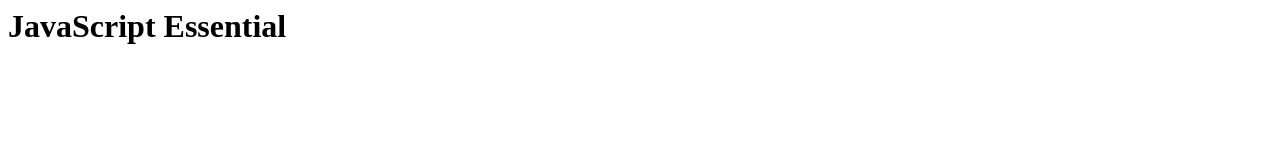
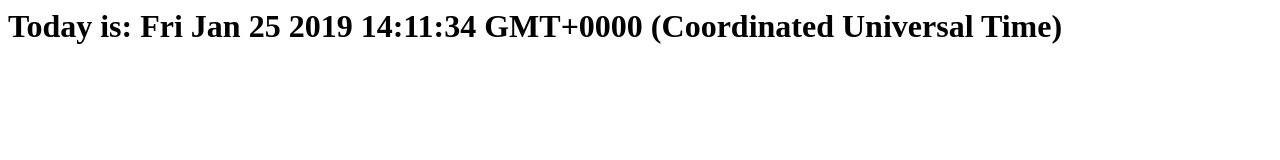
Before and after one commit to bhopals/JavaScriptEssential, a plain HTML site: page index.html in a window 1280 px wide. Drawn offline with Linux system fonts and the light colour scheme.

```diff
--- a/app.js
+++ b/app.js
@@ -0,0 +1,3 @@
+var date = new Date();
+
+document.body.innerHTML = "<h1> Today is: "+date+" </h1>";
--- a/index.html
+++ b/index.html
@@ -4,9 +4,11 @@
     <meta name="viewport" content="width=device-width, initial-scale=1.0">
     <meta http-equiv="X-UA-Compatible" content="ie=edge">
     <title>JavaScript Essential</title>
+
+    <script src="app.js" defer></script>
 </head>
-<script src="app.js"></script>
 <body>
     <h1> JavaScript Essential</h1>
 </body>
+
 </html>
```
Also changed, not shown: 1 other file.
